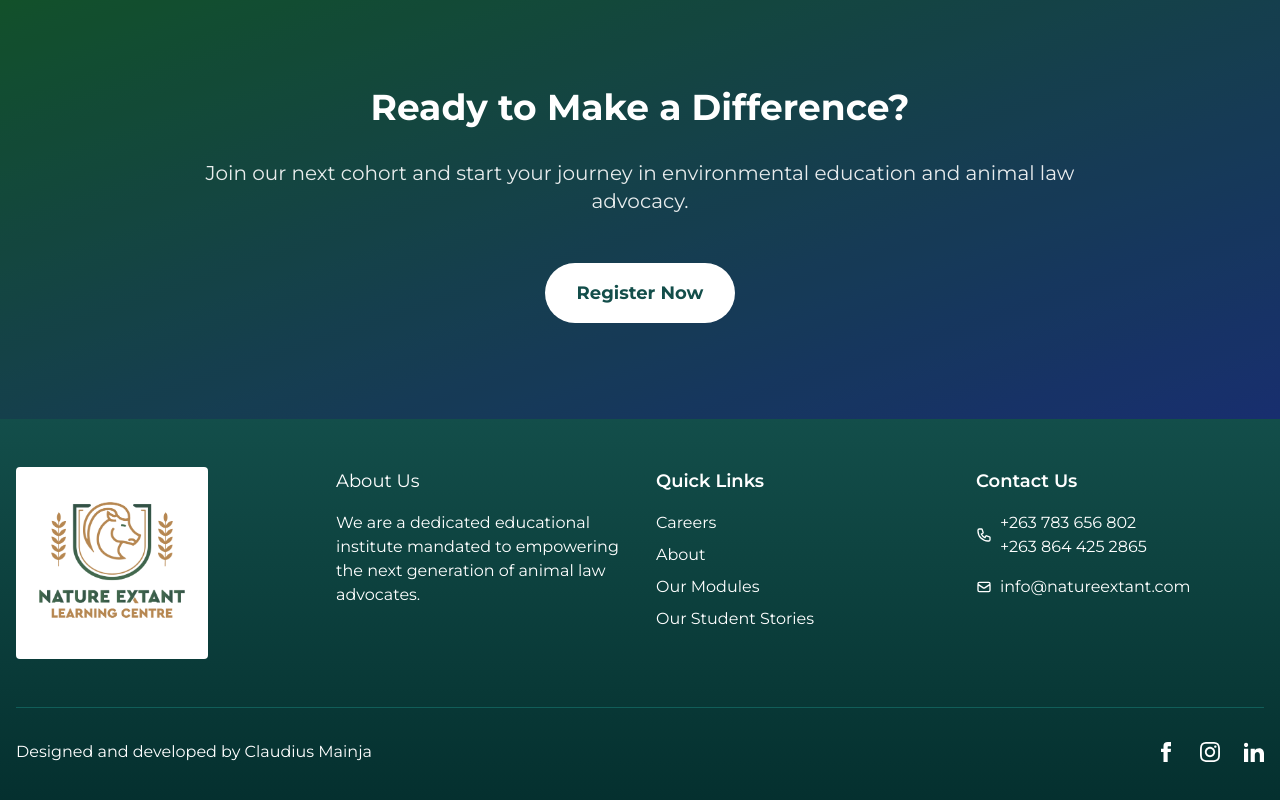
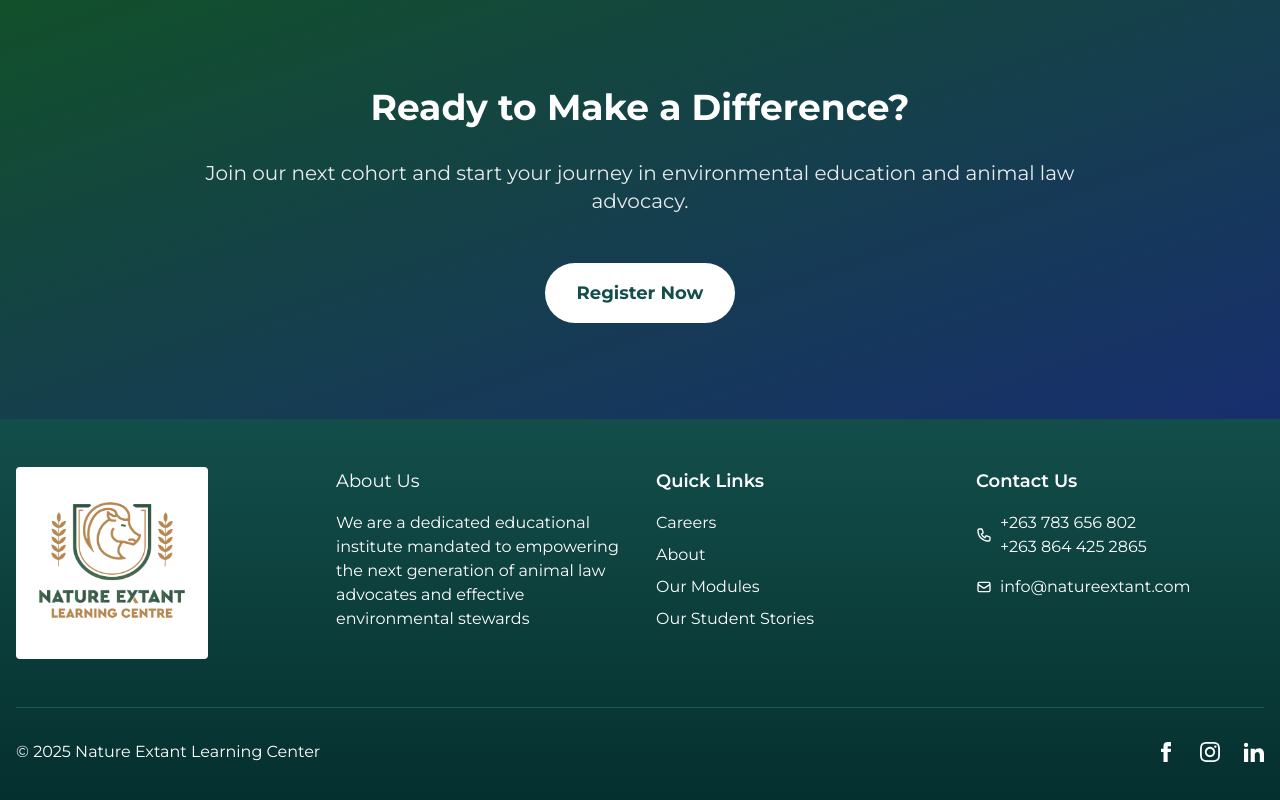
Before and after one commit to ClaudiusMainja/nature_extant-center, a website: page index.html in a window 1280 px wide. Shown: the part 2875-3675 px from the top of the page. Drawn offline with nearby package versions, Linux system fonts and the light colour scheme.

Commit message:
2025 final edits

```diff
--- a/index.html
+++ b/index.html
@@ -367,7 +367,7 @@
       <div class="transform hover:-translate-y-1 transition-transform duration-300">
         <h3 class="text-lg  mb-4 text-white">About Us</h3>
         <p class="text-md hover:text-white transition-colors">
-          We are a dedicated educational institute mandated to empowering the next generation of animal law advocates.
+          We are a dedicated educational institute mandated to empowering the next generation of animal law advocates and effective environmental stewards
         </p>
       </div>
 
@@ -418,7 +418,7 @@
     <!-- Bottom Copyright and Social Links -->
     <div class="mt-12 pt-8 border-t border-teal-800">
       <div class="flex flex-col sm:flex-row justify-between items-center text-md text-white">
-        <p class="hover:text-white transition-colors cursor-pointer">Designed and developed by <a href="https://claudius-mainja.com/" target="_blank" >Claudius Mainja</a></p>
+        <p class="hover:text-white transition-colors cursor-pointer">© 2025 Nature Extant Learning Center</p>
         <div class="flex space-x-6 mt-4 sm:mt-0">
           <!-- Facebook Icon -->
           <a href="https://www.facebook.com/profile.php?id=61568998945243" target="_blank" class="social-icon hover:text-white transition-colors">
```
Also changed, not shown: pages/About.html (+2 -2 lines), pages/Registration.html (+2 -2 lines), pages/animal law advocacy.html (+2 -2 lines), pages/environmental education.html (+2 -2 lines), pages/programs.html (+2 -2 lines), pages/resources.html (+2 -2 lines), pages/students.html (+2 -2 lines).
